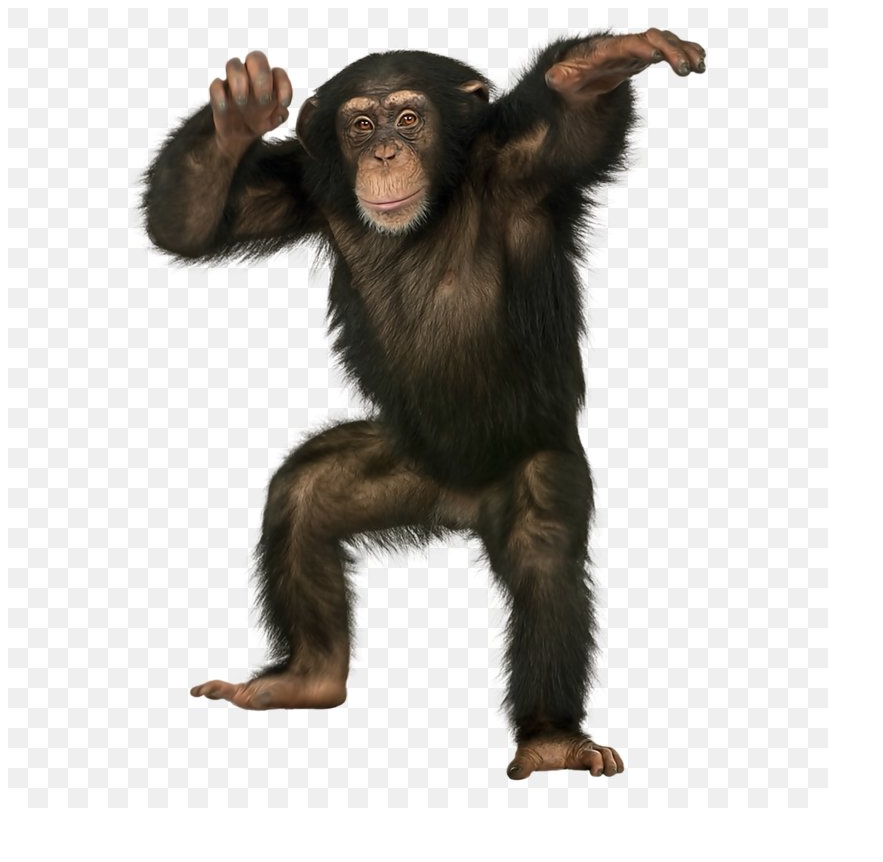
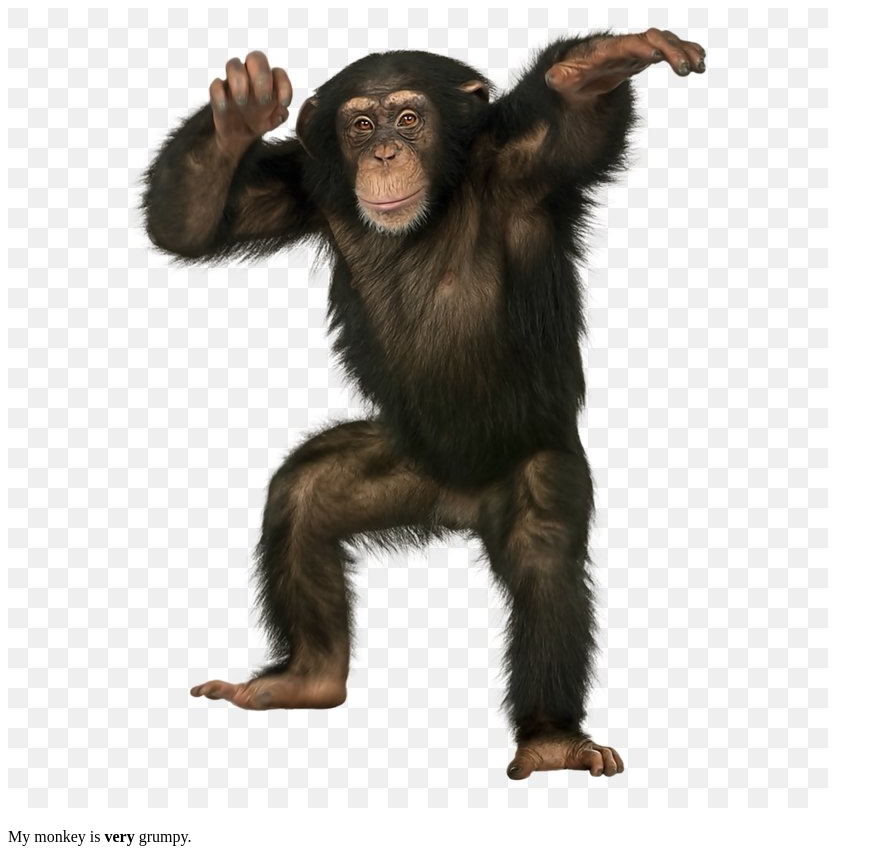
Before and after one commit to fLucas1992/mozilla-test-website, a plain HTML site: page index.html in a window 1280 px wide. Shown: the whole page, without its empty margins (0-883 px from the left). Before the commit the page ends 820 px from the top, so only its background shows below. Drawn offline with Linux system fonts and the light colour scheme.

Commit message:
Monkey text

```diff
--- a/index.html
+++ b/index.html
@@ -6,5 +6,6 @@
   </head>
   <body>
     <img src="images/monkey.jpg" alt="My test image">
+    <p>My monkey is <strong>very</strong> grumpy.</p>
   </body>
 </html>
```
